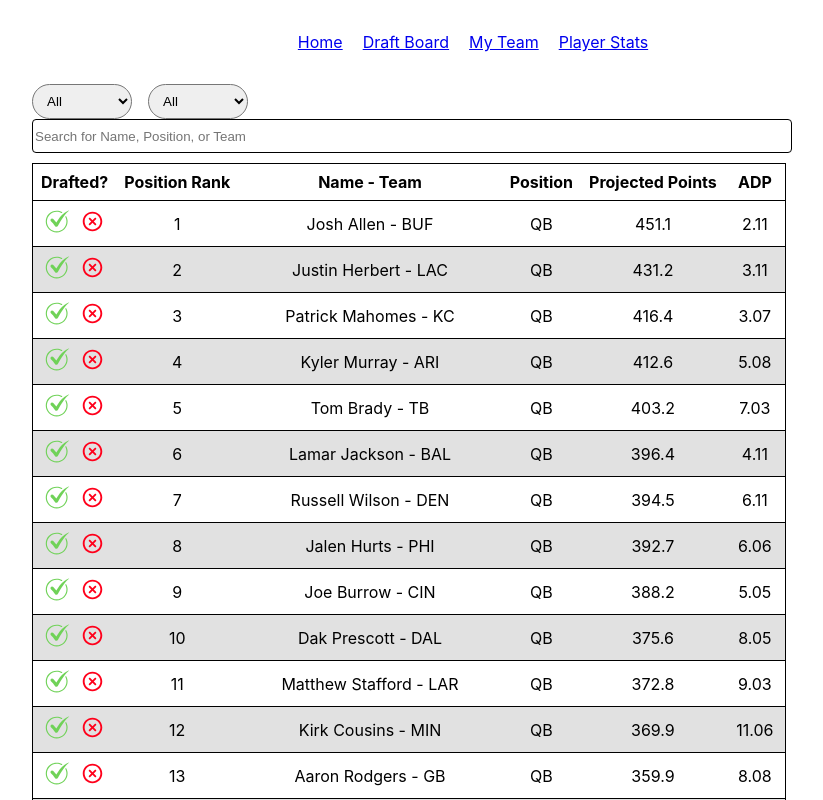
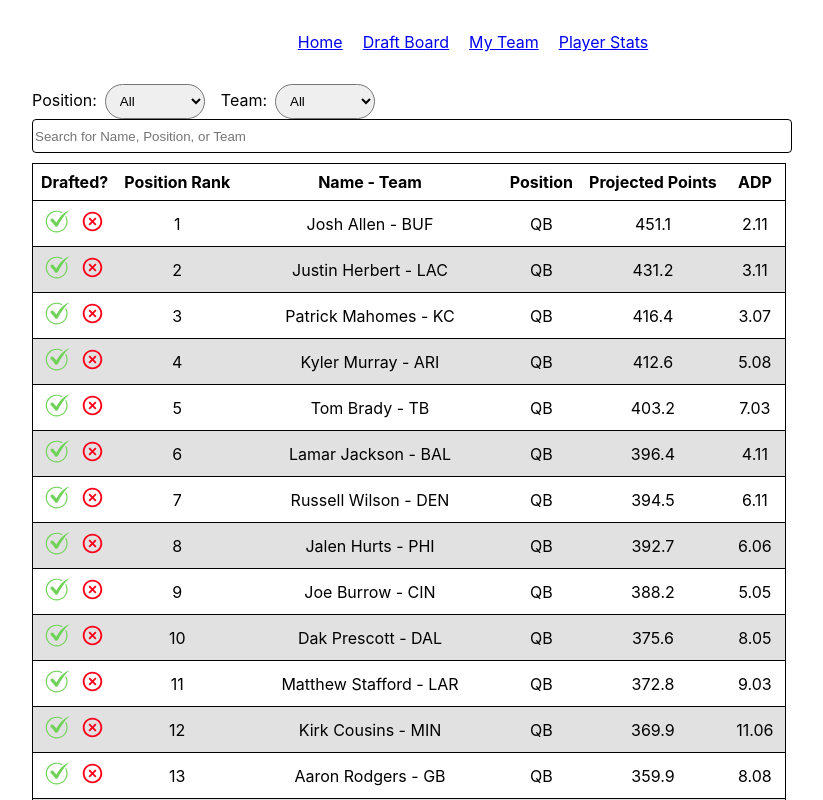
Before and after one commit to scaprisecca/fantasy-football-draftboard, a React (Create React App) app: page / in a window 1280 px wide. Shown: the top 800 px of the page, without its empty margins (231-1054 px from the left). Built offline with nearby package versions, Linux system fonts and the light colour scheme.

Commit message:
got dropdown buttons to filter the playerlist

```diff
--- a/src/App.css
+++ b/src/App.css
@@ -87,6 +87,10 @@
     padding-left: 10px;
 }
 
+.filterLabel {
+    margin-right: 8px;
+}
+
 /* -- Draft Board -- */
 
 .draftboard {
--- a/src/components/FilterButton.js
+++ b/src/components/FilterButton.js
@@ -1,7 +1,7 @@
 import { useEffect, useState } from 'react';
 import '../App.css'
 
-const FilterButton = ({data, filterBy}) => {
+const FilterButton = ({data, filterBy, filterPlayers}) => {
 
     const [filter, setFilter] = useState([]);
 
@@ -14,7 +14,7 @@
     },[]);
 
     return (
-        <select name="filterPlayers" className='filterDropdown'>
+        <select name="filterPlayers" className='filterDropdown' onChange={(event) => filterPlayers(event.target.value)}>
             <option className='filterOption' value="All">All</option>
             {filter.map((item, index)=> (
                 <option className='filterOption' key={index} value={item}>{item}</option>
--- a/src/components/PlayerList.js
+++ b/src/components/PlayerList.js
@@ -6,8 +6,10 @@
 
     return (
         <div>
-            <FilterButton data={players} filterBy={'position'} />
-            <FilterButton data={players} filterBy={'team'} />
+            <span className='filterLabel'>Position:</span>
+            <FilterButton data={players} filterBy={'position'} filterPlayers={value => setSearchTerm(value)} />
+            <span className='filterLabel'>Team:</span>
+            <FilterButton data={players} filterBy={'team'} filterPlayers={value => setSearchTerm(value)} />
             {/* Search for players */}
             <input
                 className='searchBar'
@@ -33,7 +35,7 @@
                     {players.filter((search) => {
                         if (searchTerm == '') {
                             return search;
-                        } else if (search.name.toLocaleLowerCase().includes(searchTerm.toLocaleLowerCase())) {
+                        } else if (search.name.toLocaleLowerCase().includes(searchTerm.toLocaleLowerCase()) || search.position.toLocaleLowerCase().includes(searchTerm.toLocaleLowerCase()) || search.team.toLocaleLowerCase().includes(searchTerm.toLocaleLowerCase())) {
                             return search;
                         }
                         }).map((player, id) => (
```
